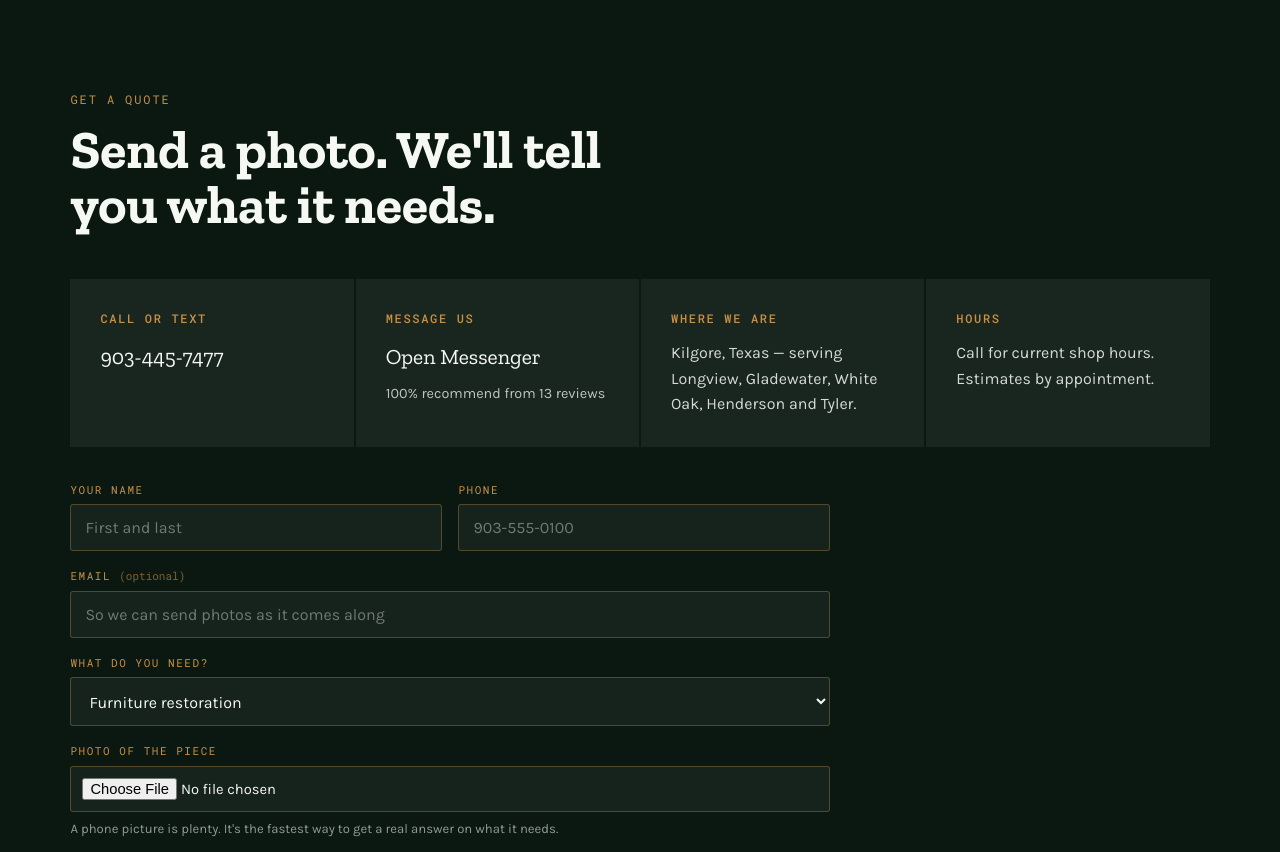
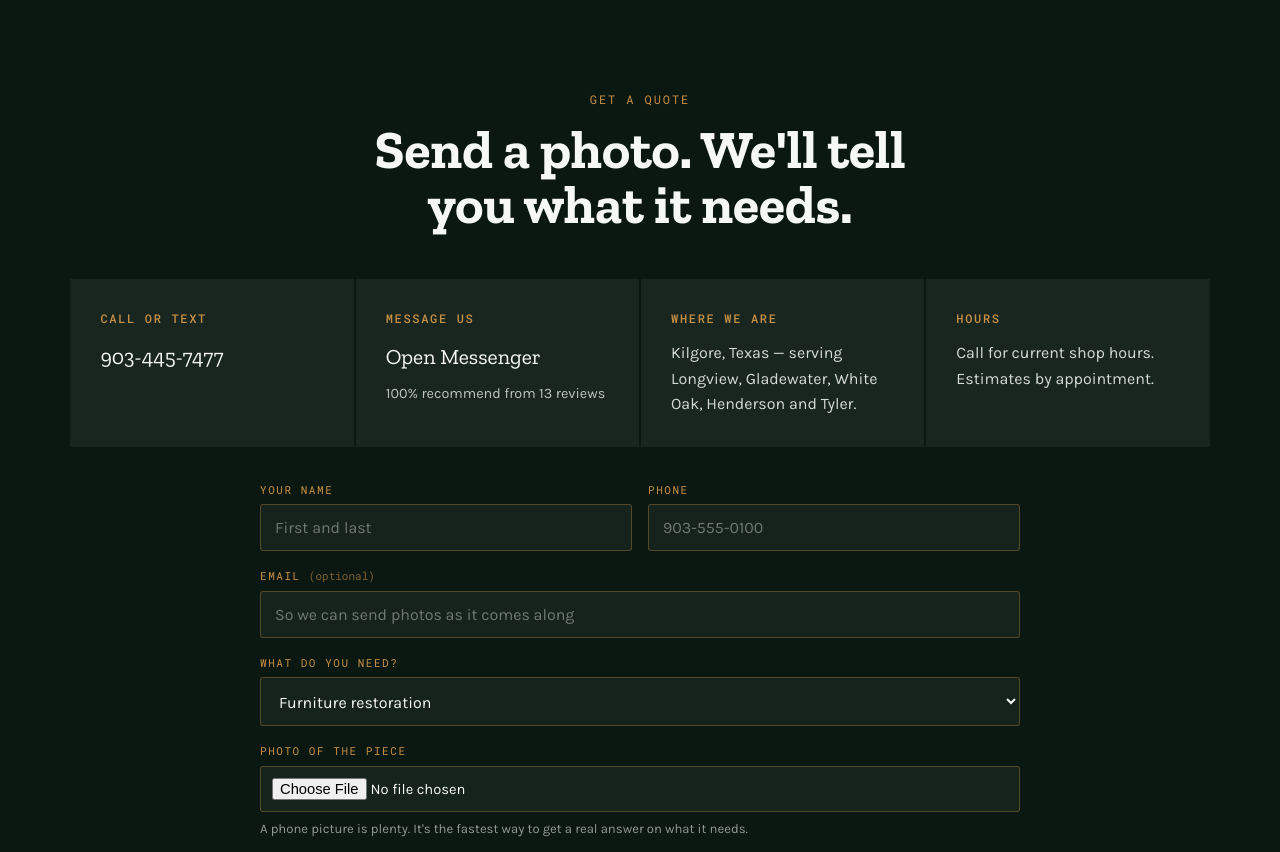
Before and after one commit to dominionsoundmusic-create/grace-woodwork-site, a website: page index.html in a window 1280 px wide. Shown: the part 6839-7691 px from the top of the page. Drawn offline with nearby package versions, Linux system fonts and the light colour scheme; no server answers.

Commit message:
Centre the contact heading and quote form

```diff
--- a/index.html
+++ b/index.html
@@ -152,7 +152,9 @@ section{padding:clamp(64px,7vw,110px) var(--rail)}
 
 /* ---- contact ---- */
 .contact{background:var(--ink);color:var(--paper)}
-.contact h2{font-size:clamp(2.1rem,4.2vw,3.4rem);max-width:18ch}
+.contact h2{font-size:clamp(2.1rem,4.2vw,3.4rem);max-width:18ch;margin-left:auto;margin-right:auto;text-align:center}
+.contact>.tag{text-align:center}
+.qform{margin-left:auto;margin-right:auto}
 .contact .rows{display:grid;gap:2px;grid-template-columns:repeat(auto-fit,minmax(260px,1fr));margin-top:46px}
 .contact .row{background:rgba(245,248,243,.06);padding:30px}
 .contact .row b{display:block;font-family:'Roboto Mono',monospace;font-size:12px;
```
